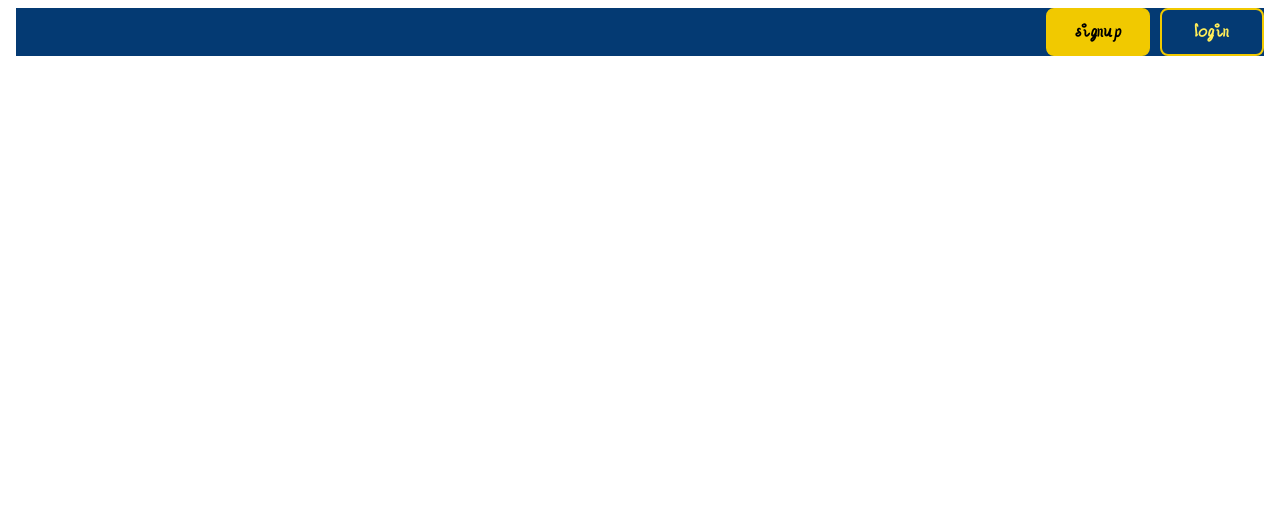
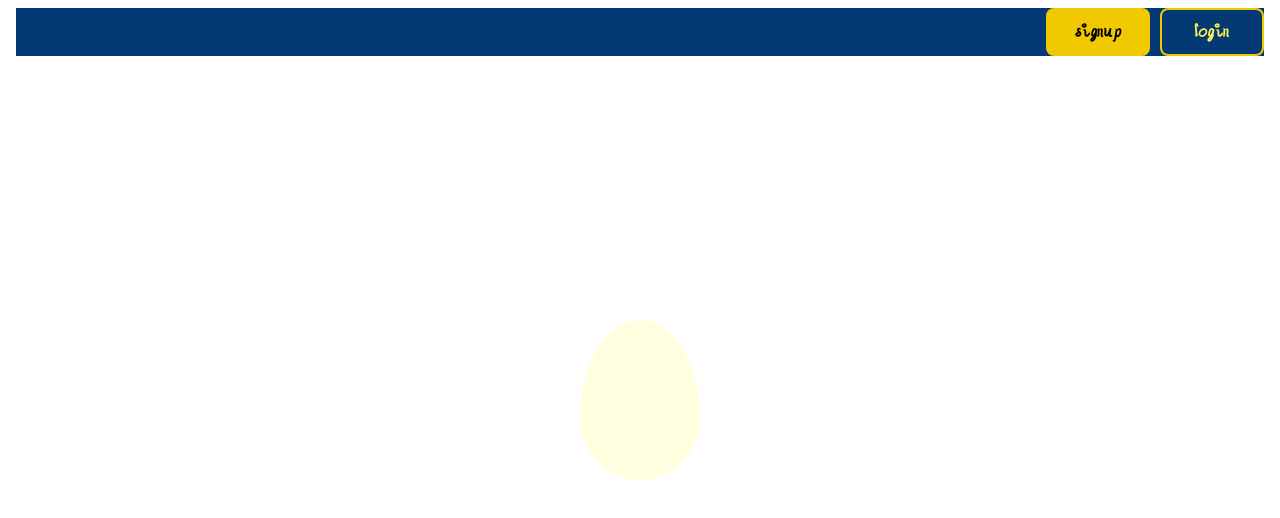
Before and after one commit to cha0ticcoder/ourDuckOnSvelte, a SvelteKit app: page / in a window 1280 px wide. Shown: the top 518 px of the page. Built offline with nearby package versions, Linux system fonts and the light colour scheme.

Commit message:
changes + egg

```diff
--- a/src/routes/+page.svelte
+++ b/src/routes/+page.svelte
@@ -1,8 +1,19 @@
+<script lang="ts">
+    import { browser } from "$app/environment";
+    import Egg from './egg.svelte'
+
+    if (browser) {
+
+    }
+
+</script>
+
 <body>
     <div class="nav">
         <input class="button register" type="button" value="signup" />
         <input class="button login" type="button" value="login"/>
     </div>
+    <Egg></Egg>
 </body>
 
 <style>
@@ -33,6 +44,8 @@
 
         font-size: 120%;
         font-family: Cozy, sans-serif;
+
+        z-index: 1;
     }
 
     .login {
@@ -58,4 +71,5 @@
         transition: 0.4s ease-out;
         transform: scale(1.1);
     }
+
 </style>
--- /dev/null
+++ b/src/routes/egg.svelte
@@ -0,0 +1,26 @@
+<script>
+    function consoleLog(){
+        let egg = document.getElementById('egg')
+    }
+</script>
+
+<div id="egg" class="egg" on:click={consoleLog}></div>
+
+<style>
+
+    .crack1 {
+        background-color: red;
+    }
+
+    .egg {
+        position: absolute;
+        transform: translate(-50%, -50%);
+        top: 50%;
+        left: 50%;
+        height: 10rem;
+        aspect-ratio: 3 / 4;
+        border-radius: 100% / 125% 125% 80% 80%;
+        background-color: lightyellow;
+    }
+
+</style>
--- a/tsconfig.json
+++ b/tsconfig.json
@@ -8,7 +8,7 @@
 		"resolveJsonModule": true,
 		"skipLibCheck": true,
 		"sourceMap": true,
-		"strict": true
+		"strict": false
 	}
 	// Path aliases are handled by https://kit.svelte.dev/docs/configuration#alias
 	//
```
